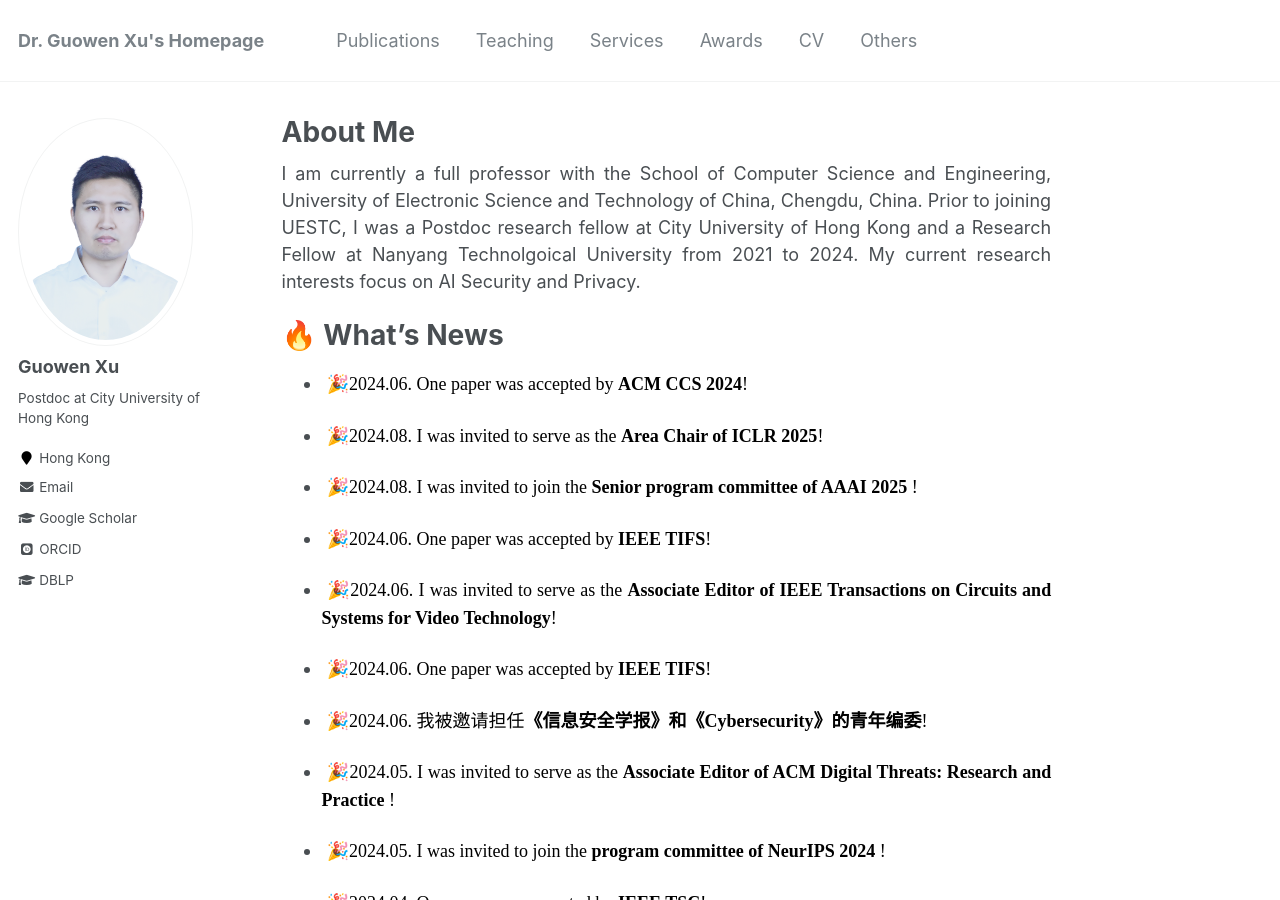
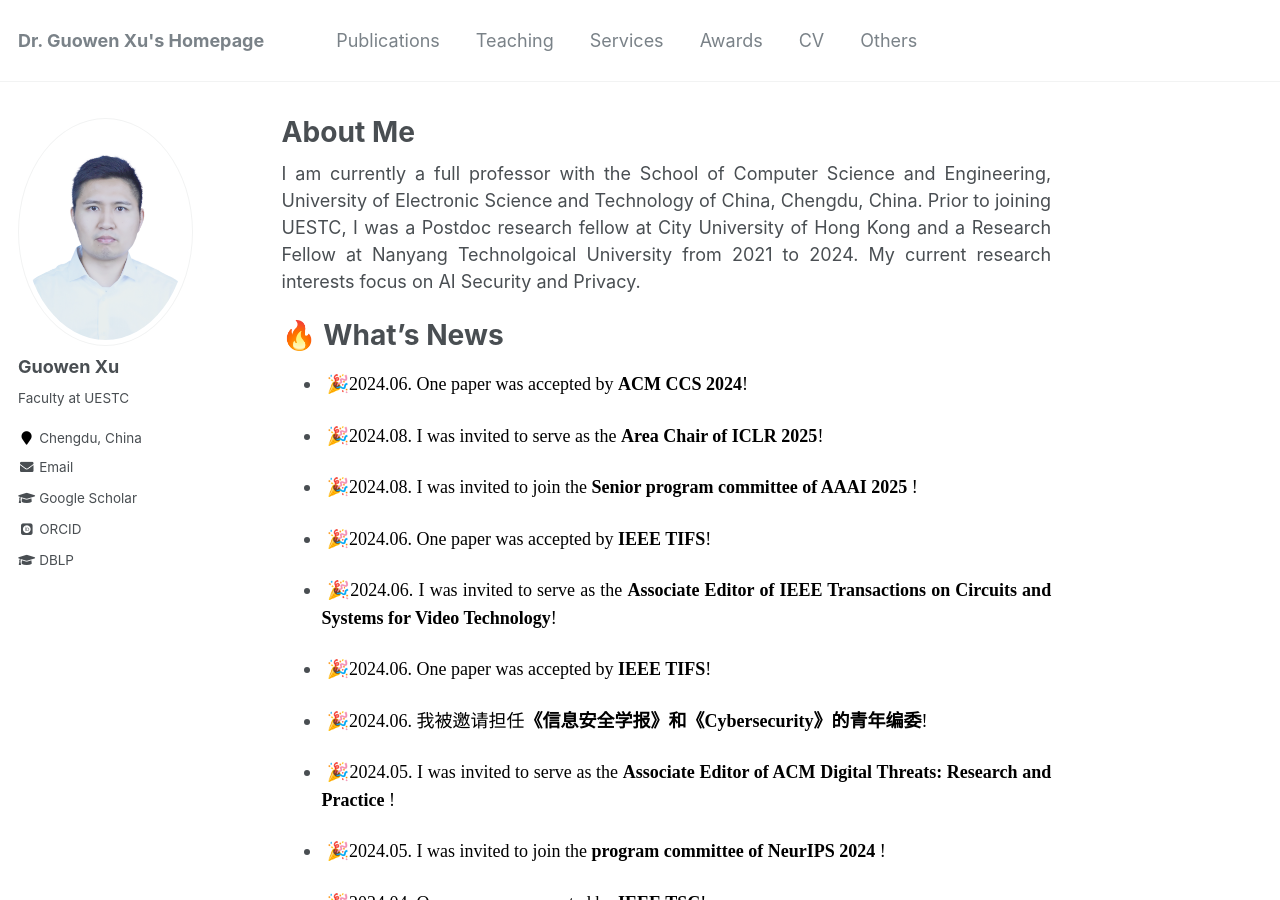
Before and after one commit to Guowen-xu/guowen-xu.github.io, a Jekyll site: the page built from _pages/about.md, in a window 1280 px wide and 900 px high. Built offline with Jekyll 4.4.1, drawn with Linux system fonts in a browser that asks for light colours; some web fonts are replaced.

Commit message:
Update _config.yml

```diff
--- a/_config.yml
+++ b/_config.yml
@@ -82,8 +82,8 @@ analytics:
 author:
   name             : "Guowen Xu"
   avatar           : "yzhou.png"
-  bio              : "Postdoc at City University of Hong Kong"
-  location         : "Hong Kong"
+  bio              : "Faculty at UESTC"
+  location         : "Chengdu, China"
   employer         :
   #pubmed           : "https://www.ncbi.nlm.nih.gov/pubmed/?term=john+snow"
   googlescholar    : "https://scholar.google.com.hk/citations?user=MDKdG80AAAAJ&hl=zh-CN"
```
